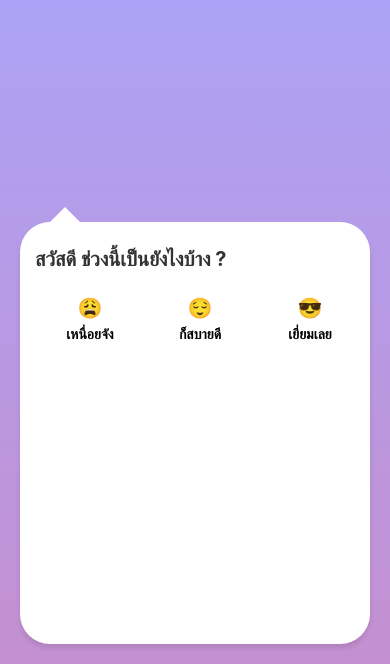
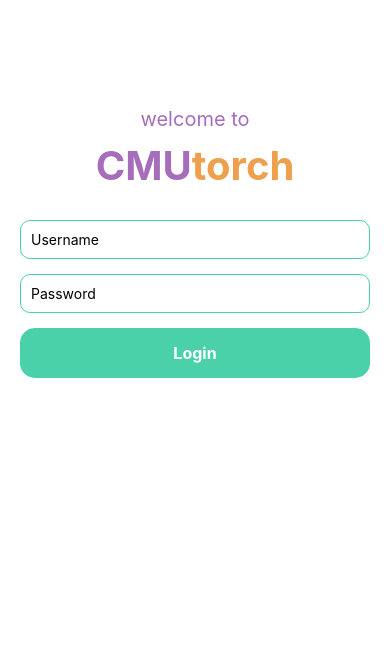
Before and after one commit to NFil2st/CMU-Torch, a React Native app in the folder CMUtorch/: screen /Login in a window 390 px wide. Shown: the part 180-844 px from the top of the page. Built offline with nearby package versions, Linux system fonts and the light colour scheme.

Commit message:
Login page

```diff
--- a/CMUtorch/navigation/AppNavigator.js
+++ b/CMUtorch/navigation/AppNavigator.js
@@ -6,6 +6,8 @@ import HomeScreen from '../screens/Home/HomeScreen';
 import ExerciseListScreen from '../screens/Exercise/ExerciseListScreen';
 import ExerciseDetailScreen from '../screens/Exercise/ExerciseDetailScreen';
 import TrackerScreen from '../screens/Tracker/TrackerScreen';
+import SplashScreen from '../screens/Splash/SplashScreen';
+import LoginScreen from '../screens/Login/LoginScreen';
 
 const Stack = createNativeStackNavigator();
 
@@ -13,6 +15,7 @@ export default function AppNavigator() {
   return (
     <NavigationContainer>
       <Stack.Navigator
+       initialRouteName="Splash"
         screenOptions={{
           headerShown: false,
           contentStyle: {
@@ -20,6 +23,14 @@ export default function AppNavigator() {
           },
         }}
       >
+        <Stack.Screen
+          name="Splash"
+          component={SplashScreen}
+        />
+        <Stack.Screen
+          name="Login"
+          component={LoginScreen}
+        />
         <Stack.Screen
           name="Tracker"
           component={TrackerScreen}
--- a/CMUtorch/package.json
+++ b/CMUtorch/package.json
@@ -9,6 +9,7 @@
     "web": "expo start --web"
   },
   "dependencies": {
+    "@react-native-async-storage/async-storage": "^2.2.0",
     "@react-navigation/native": "^7.1.19",
     "@react-navigation/native-stack": "^7.6.2",
     "expo": "~54.0.23",
--- /dev/null
+++ b/CMUtorch/screens/Login/LoginScreen.js
@@ -0,0 +1,76 @@
+import React from 'react';
+import { View, Text, TouchableOpacity, StyleSheet, TextInput } from 'react-native';
+import AsyncStorage from '@react-native-async-storage/async-storage';
+
+export default function LoginScreen({ navigation }) {
+  const [username, setUsername] = React.useState('');
+  const [password, setPassword] = React.useState('');
+
+  const handleLogin = async () => {
+    // ตัวอย่าง login ง่าย ๆ
+    if (username && password) {
+      await AsyncStorage.setItem('userToken', '12345'); // save token
+      navigation.replace('Tracker'); // ไปหน้า Tracker
+    } else {
+      alert('กรุณากรอก username และ password');
+    }
+  };
+
+  return (
+    <View style={styles.container}>
+           {/* welcome to ด้านบน เล็กกว่า */}
+           <Text style={styles.welcomeText}>welcome to</Text>
+
+           {/* CMU + torch ต่อกัน */}
+           <View style={styles.row}>
+             <Text style={styles.cmuText}>CMU</Text>
+             <Text style={styles.torchText}>torch</Text>
+           </View>
+
+      <TextInput
+        style={styles.input}
+        placeholder="Username"
+        value={username}
+        onChangeText={setUsername}
+      />
+      <TextInput
+        style={styles.input}
+        placeholder="Password"
+        secureTextEntry
+        value={password}
+        onChangeText={setPassword}
+      />
+      <TouchableOpacity style={styles.button} onPress={handleLogin}>
+        <Text style={styles.buttonText}>Login</Text>
+      </TouchableOpacity>
+    </View>
+  );
+}
+
+const styles = StyleSheet.create({
+  container: { flex:1, justifyContent:'center', alignItems:'center', backgroundColor:'#fff', paddingHorizontal:20 },
+  title: { fontSize:30, fontWeight:'700', color:'#fff', marginBottom:30 },
+  input: { width:'100%', backgroundColor:'#fff', padding:10, borderRadius:10, marginBottom:15, borderWidth:1, borderColor:'#4AD1A9' },
+  button: { backgroundColor:'#4AD1A9', padding:15, borderRadius:15, width:'100%', alignItems:'center' },
+  buttonText: { color:'#fff', fontWeight:'700', fontSize:16 },
+  welcomeText: {
+    fontSize: 20,       // เล็กกว่า CMU/torch
+    color: '#A66DBB',
+    marginBottom: 10,
+  },
+  row: {
+    flexDirection: 'row',   // ต่อกันในแถวเดียว
+    alignItems: 'center',
+    paddingBottom: 30,
+  },
+  cmuText: {
+    fontSize: 40,
+    fontWeight: '700',
+    color: '#A66DBB',
+  },
+  torchText: {
+    fontSize: 40,
+    fontWeight: '700',
+    color: '#EFA04C',
+  },
+});
--- /dev/null
+++ b/CMUtorch/screens/Splash/SplashScreen.js
@@ -0,0 +1,67 @@
+import React, { useEffect } from 'react';
+import { View, Text, StyleSheet, ActivityIndicator } from 'react-native';
+import AsyncStorage from '@react-native-async-storage/async-storage';
+
+export default function SplashScreen({ navigation }) {
+  useEffect(() => {
+    const checkLogin = async () => {
+      try {
+        const token = await AsyncStorage.getItem('userToken');
+        setTimeout(() => {
+          if (token) {
+            navigation.replace('Tracker');
+          } else {
+            navigation.replace('Login');
+          }
+        }, 1500);
+      } catch (e) {
+        console.log('Error reading token', e);
+        navigation.replace('Login');
+      }
+    };
+    checkLogin();
+  }, []);
+
+  return (
+    <View style={styles.container}>
+      {/* welcome to ด้านบน เล็กกว่า */}
+      <Text style={styles.welcomeText}>welcome to</Text>
+
+      {/* CMU + torch ต่อกัน */}
+      <View style={styles.row}>
+        <Text style={styles.cmuText}>CMU</Text>
+        <Text style={styles.torchText}>torch</Text>
+      </View>
+
+      <ActivityIndicator size="large" color="#A66DBB" style={{ marginTop: 30 }} />
+    </View>
+  );
+}
+
+const styles = StyleSheet.create({
+  container: {
+    flex: 1,
+    backgroundColor: '#fff',
+    justifyContent: 'center',
+    alignItems: 'center',
+  },
+  welcomeText: {
+    fontSize: 20,       // เล็กกว่า CMU/torch
+    color: '#A66DBB',
+    marginBottom: 10,
+  },
+  row: {
+    flexDirection: 'row',   // ต่อกันในแถวเดียว
+    alignItems: 'center',
+  },
+  cmuText: {
+    fontSize: 40,
+    fontWeight: '700',
+    color: '#A66DBB',
+  },
+  torchText: {
+    fontSize: 40,
+    fontWeight: '700',
+    color: '#EFA04C',
+  },
+});
```
Also changed, not shown: 1 other file (tests, documents, lock files or other folders).
